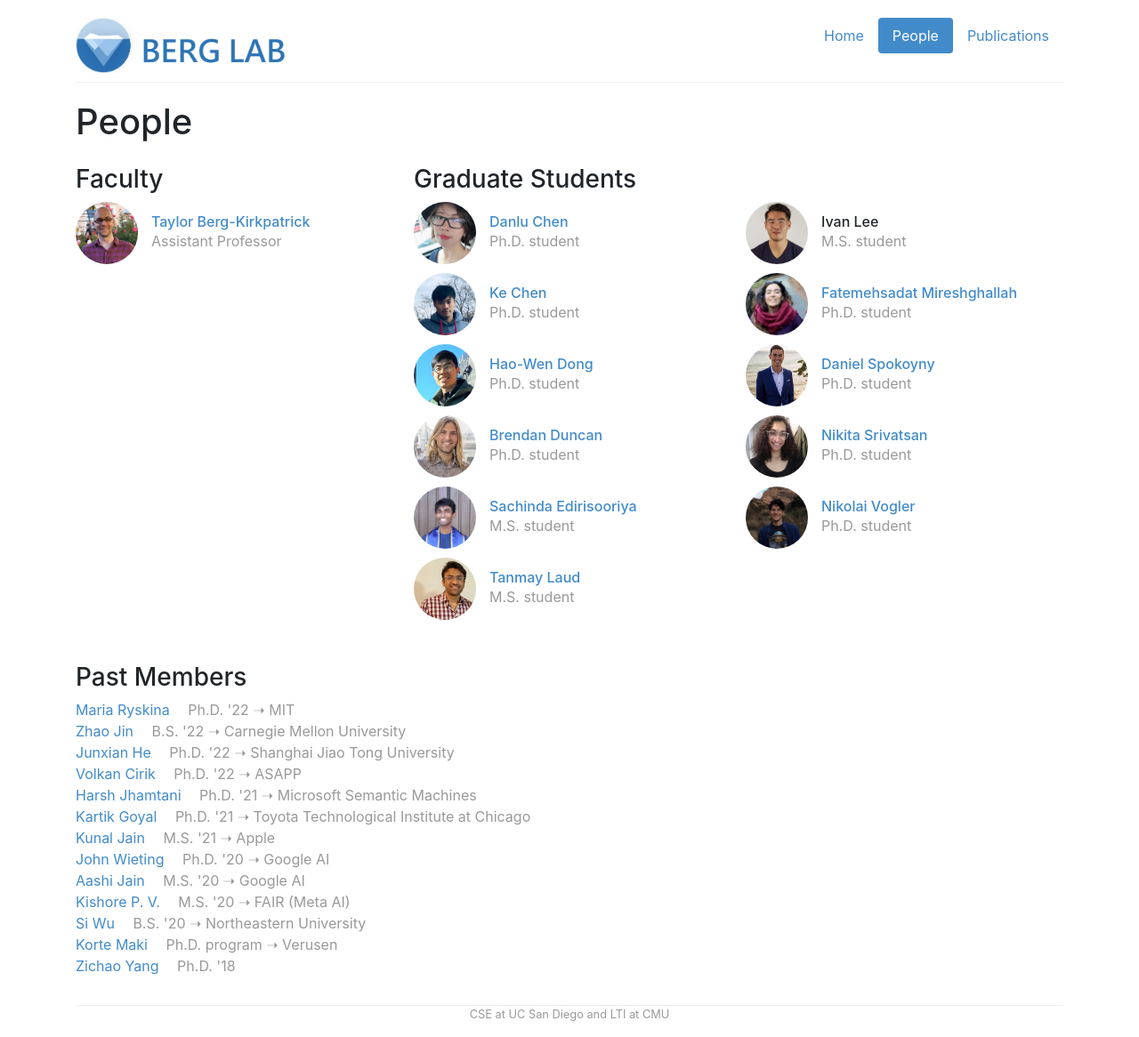
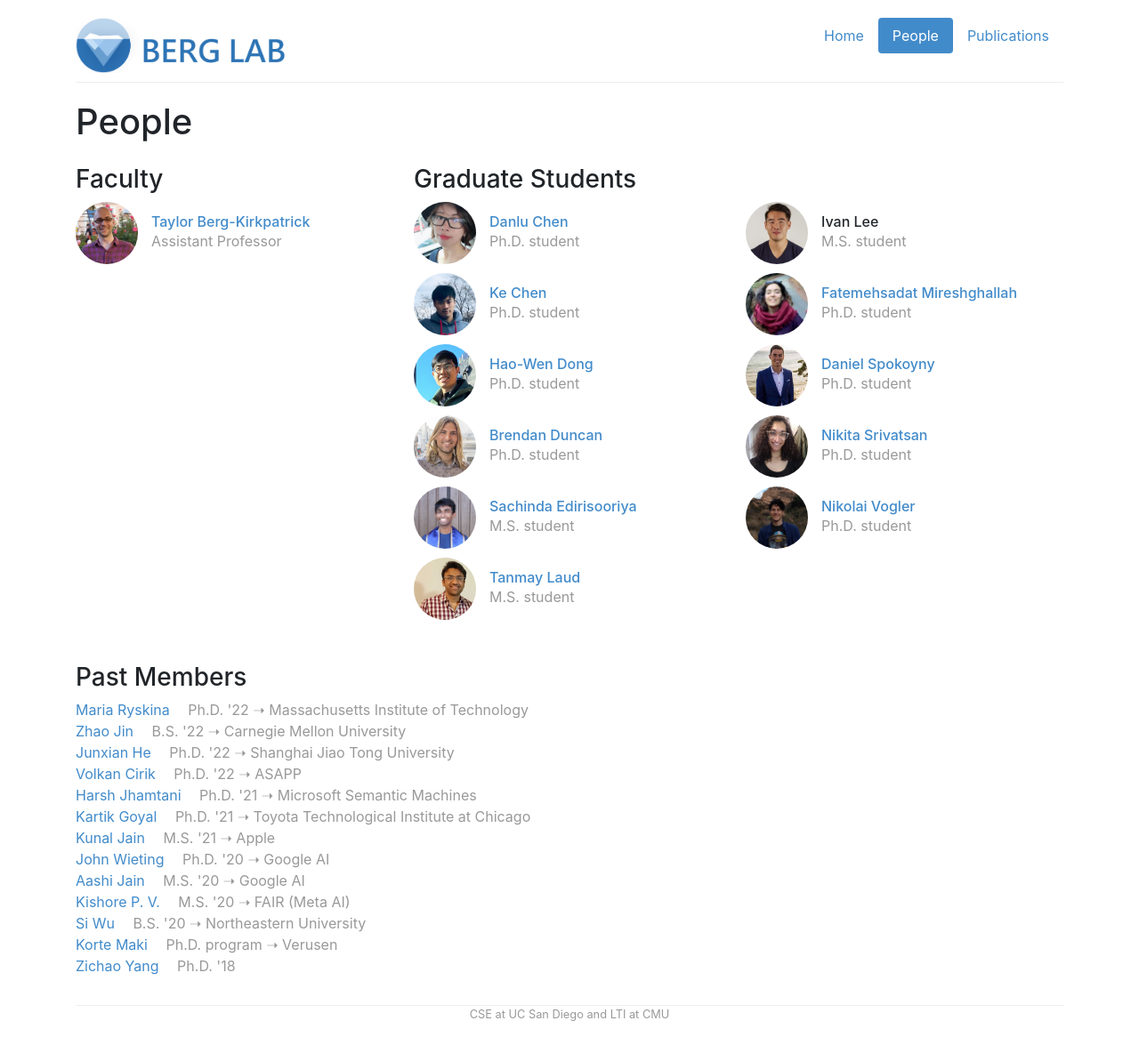
Before and after one commit to icebergnlp/icebergnlp.github.io, a Jekyll site: the page built from people.html, in a window 1280 px wide. Shown: the whole page at 89% size. Built offline with Jekyll 4.4.1, drawn with Linux system fonts in a browser that asks for light colours.

Commit message:
Minor change

```diff
--- a/_data/people.yml
+++ b/_data/people.yml
@@ -96,7 +96,7 @@ mryskina:
     webpage: "http://www.cs.cmu.edu/~mryskina/"
     role: past
     image: /img/people/mryskina.jpg
-    bio: "Ph.D. '22 ➝ MIT"
+    bio: "Ph.D. '22 ➝ Massachusetts Institute of Technology"
 
 judy:
     display_name: "Zhao Jin"
```
